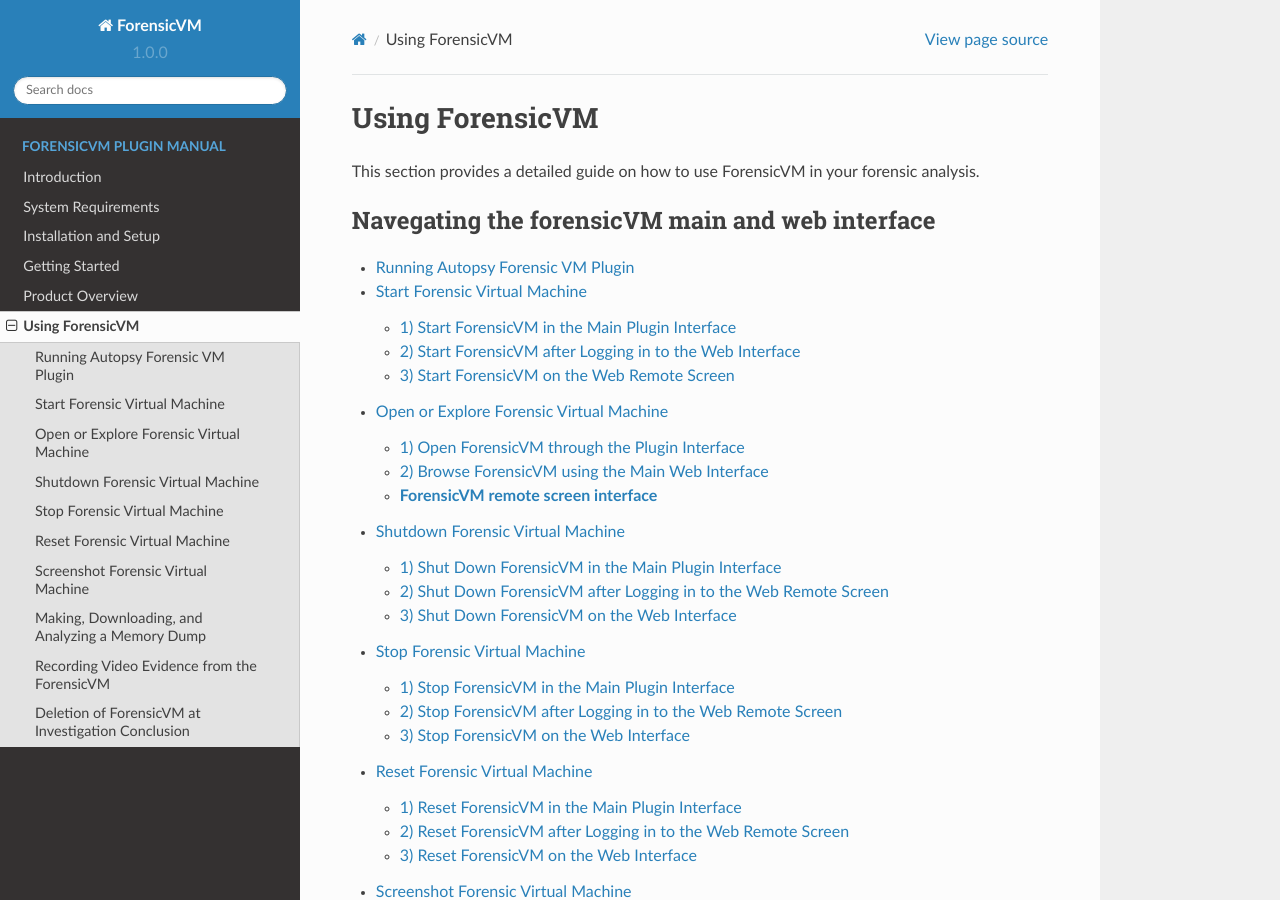
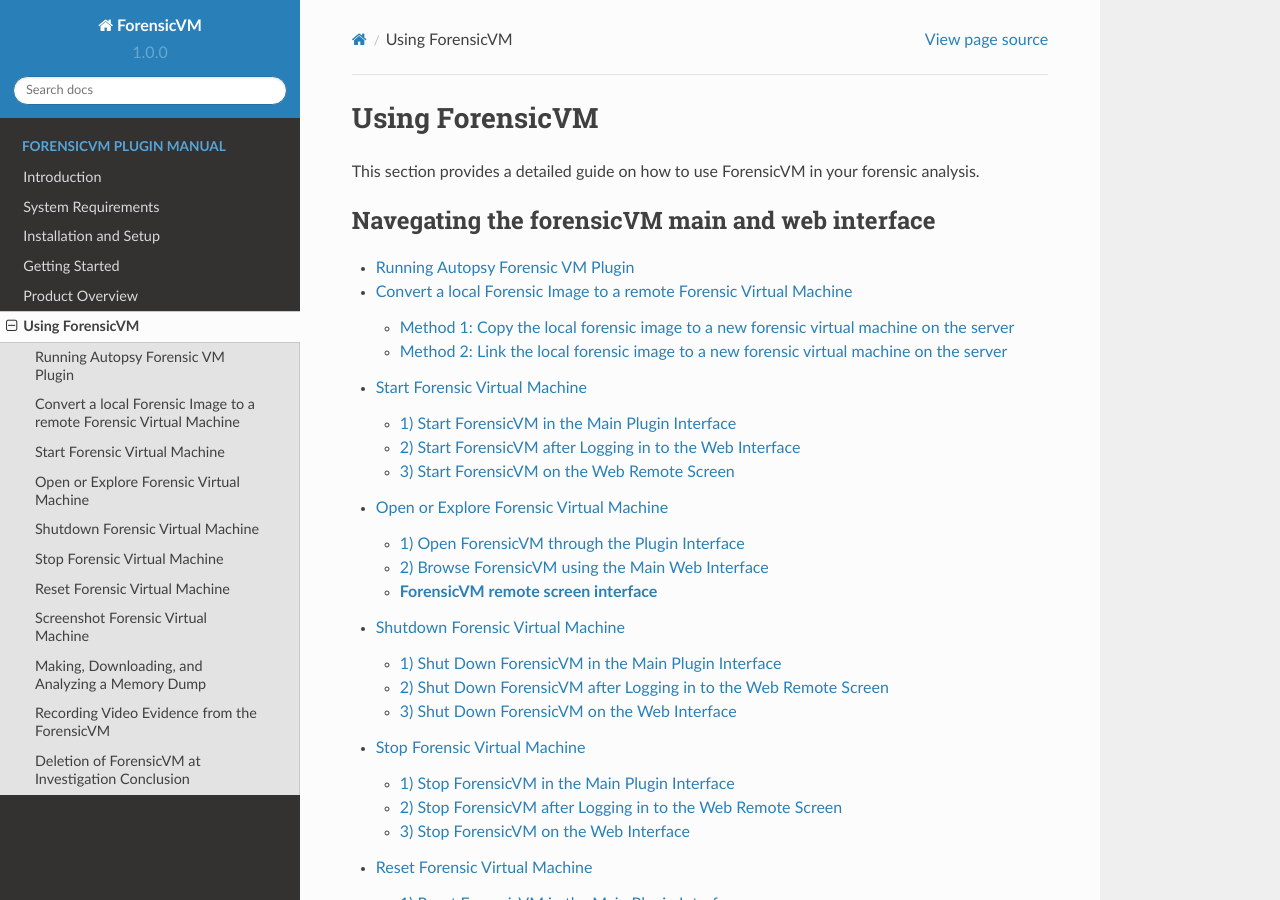
Before and after one commit to nunomourinho/forensicVmAutopsyUserManual, a Sphinx documentation site: the page built from docs/user/using_forensicvm.rst, in a window 1280 px wide and 900 px high. Built offline with Sphinx 7.4.7 and the Read the Docs theme 2.0.0, drawn with Linux system fonts in a browser that asks for light colours; pages that are not in the unit, such as notebooks, are missing from menus.

Commit message:
Update using_forensicvm.rst

```diff
--- a/docs/user/using_forensicvm.rst
+++ b/docs/user/using_forensicvm.rst
@@ -9,6 +9,8 @@
    :caption: Navegating the forensicVM main and web interface
 
    Running Autopsy Forensic VM Plugin <add_datasource>
+
+   Convert a local Forensic Image to a remote Forensic Virtual Machine <convert_to_vm>
 
    Start Forensic Virtual Machine <start_vm>
       Learn how to initiate the forensicVM through various methods, whether from the main plugin interface, web interface, or web remote screen.
```
